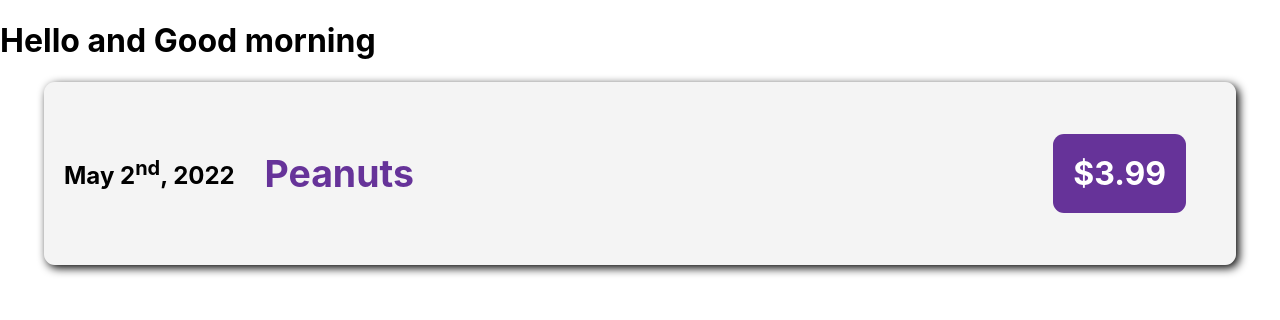
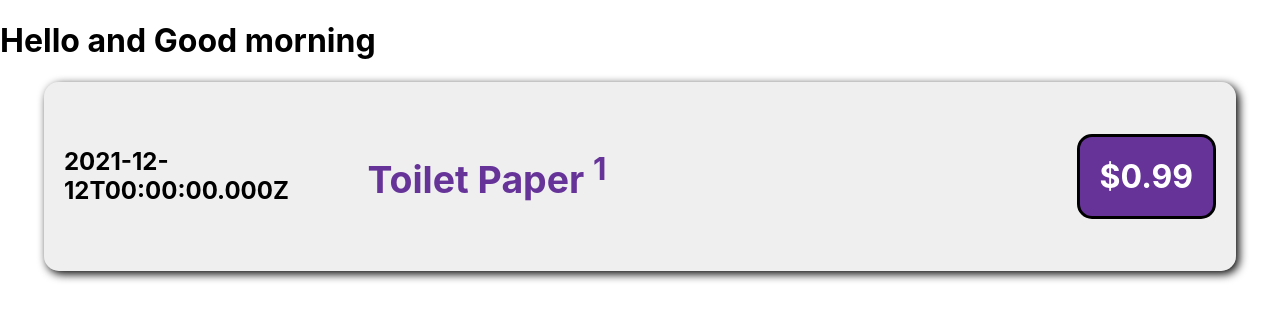
Before and after one commit to KramStyles/react_1, a React (Create React App) app: page / in a window 1280 px wide. Shown: the top 320 px of the page. Built offline with nearby package versions, Linux system fonts and the light colour scheme.

Commit message:
introduced props

```diff
--- a/src/App.js
+++ b/src/App.js
@@ -1,10 +1,16 @@
 import ExpenseItem from "./components/ExpenseItem";
 
 function App() {
+    const expenses = [
+        {'id': 1, 'title': 'Toilet Paper', amount: 0.99, 'date': new Date(2021, 11, 12)},
+        {'id': 2, 'title': 'Groceries', amount: 17.99, 'date': new Date(2021, 1, 2)},
+        {'id': 3, 'title': 'Internet', amount: 10.49, 'date': new Date(2021, 4, 5)},
+        {'id': 4, 'title': 'Leisure', amount: 5.99, 'date': new Date(2021, 11, 12)},
+    ]
     return (
         <div>
             <h1>Hello and Good morning</h1>
-            <ExpenseItem/>
+            <ExpenseItem title={expenses[0].title} id={expenses[0].id} date={expenses[0].date} amount={expenses[0].amount}/>
         </div>
     );
 }
--- a/src/components/ExpenseItem.css
+++ b/src/components/ExpenseItem.css
@@ -1,8 +1,8 @@
 .expense_container{
     margin: 10px auto;
     width: 90%;
-    border-radius: 11px;
-    background-color: #dddddd50;
+    border-radius: 15px;
+    background-color: #cccccc50;
     padding: 0 20px;
     /*min-height: 40px;*/
     display: flex;
@@ -23,7 +23,8 @@
 .expense_container p{
     background-color: rebeccapurple;
     padding: 20px;
-    border-radius: 11px;
+    border-radius: 15px;
     color: white;
+    border: 3px solid black;
 
 }
--- a/src/components/ExpenseItem.js
+++ b/src/components/ExpenseItem.js
@@ -1,12 +1,13 @@
 import './ExpenseItem.css';
 
-function ExpenseItem() {
+function ExpenseItem(props) {
+
     return (
         <div className={"expense_container"}>
-            <h2>May 2<sup>nd</sup>, 2022</h2>
+            <h2>{props.date.toISOString()}</h2>
             <div>
-                <h3>Peanuts</h3>
-                <p>$3.99</p>
+                <h3>{props.title} <sup>{props.id}</sup></h3>
+                <p>${props.amount}</p>
             </div>
         </div>
     );
```
